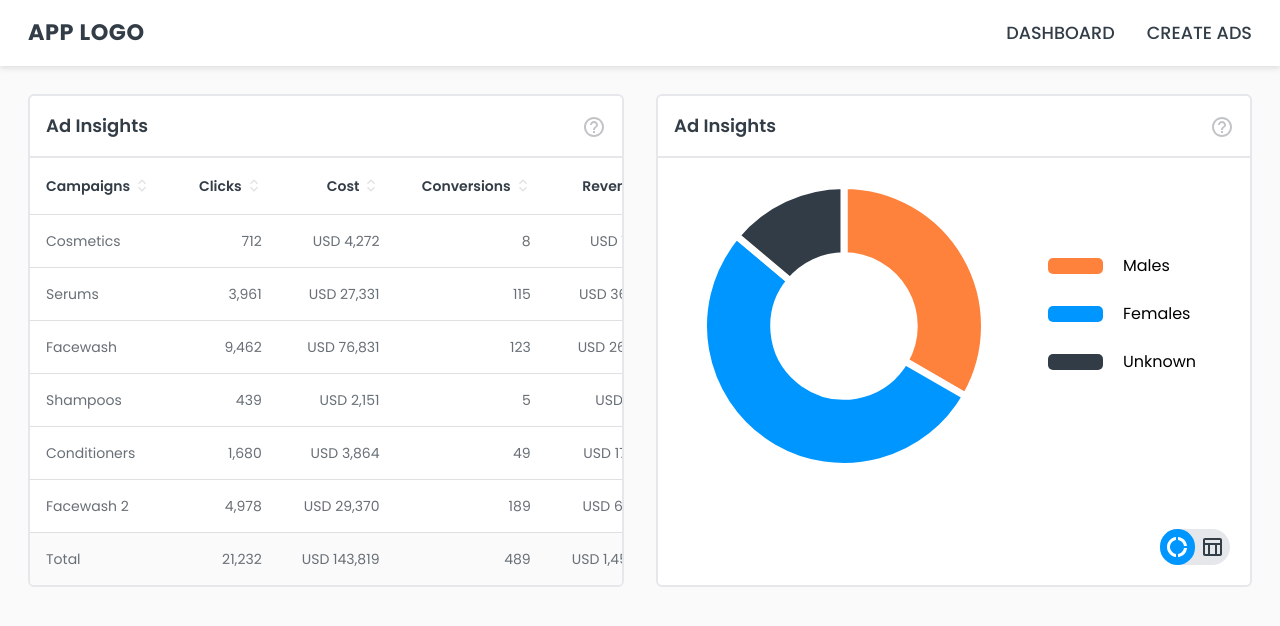
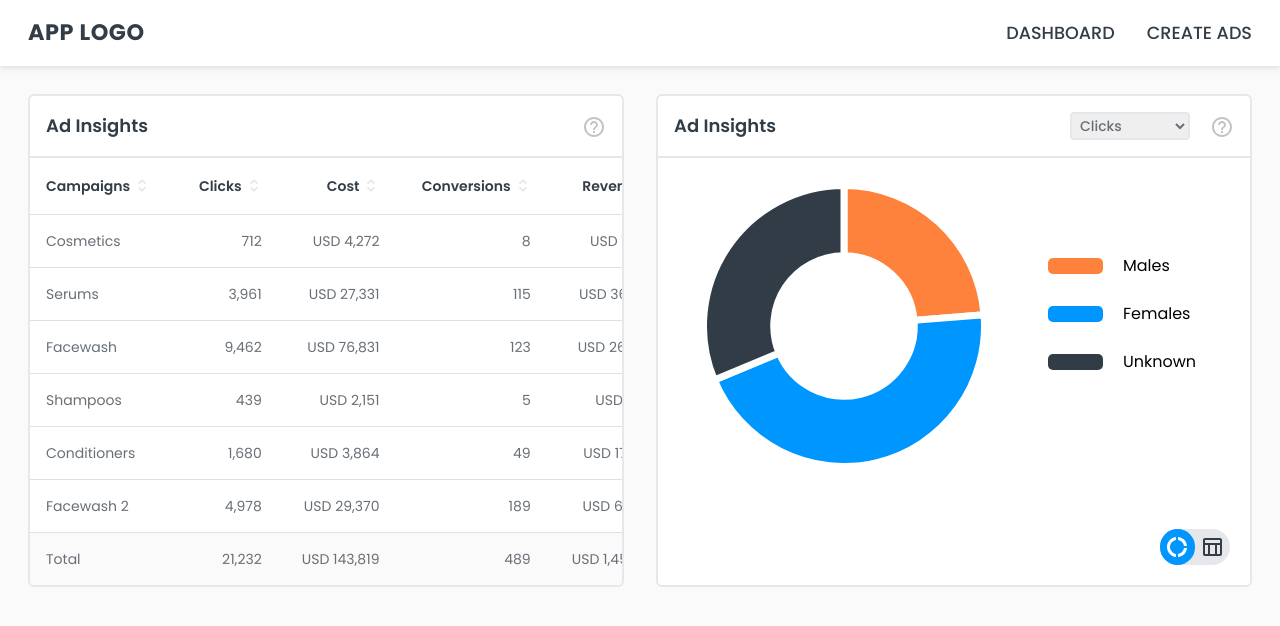
Before and after one commit to prachi-sahu-codes/AdDash, a React (Vite) app: page / in a window 1280 px wide. Shown: the top 626 px of the page. Built offline with nearby package versions, Linux system fonts and the light colour scheme.

Commit message:
feat: select added in doughnut header

```diff
--- a/src/components/doghnutChart/DoughnutChart.jsx
+++ b/src/components/doghnutChart/DoughnutChart.jsx
@@ -1,29 +1,33 @@
 import React from "react";
 import { Chart as ChartJS, ArcElement, Tooltip, Legend } from "chart.js";
 import { Doughnut } from "react-chartjs-2";
+import { useSelector } from "react-redux";
 
 ChartJS.register(ArcElement, Tooltip, Legend);
 
-export const data = {
-  labels: ["Males", "Females", "Unknown"],
-  datasets: [
-    {
-      label: "# of Votes",
-      data: [12, 19, 5],
-      backgroundColor: ["#ff823c", "#0096ff", "#323c46"],
-      borderColor: ["#fff"],
-      borderWidth: 7,
-    },
-  ],
-};
-
-export const DoughnutChart = () => {
+export const DoughnutChart = ({ labelSelected }) => {
+  const graphData = useSelector((state) => state?.dashboard?.graphData);
   const options = {
     plugins: {
       legend: {
         display: false,
       },
     },
+  };
+
+  const labelData = graphData.map((obj) => obj[labelSelected]);
+
+  const data = {
+    labels: ["Males", "Females", "Unknown"],
+    datasets: [
+      {
+        label: "# of Votes",
+        data: labelData,
+        backgroundColor: ["#ff823c", "#0096ff", "#323c46"],
+        borderColor: ["#fff"],
+        borderWidth: 7,
+      },
+    ],
   };
 
   // data.datasets[0].cutout = 84;
--- /dev/null
+++ b/src/components/doughnutHeader/DoughnutHeader.jsx
@@ -0,0 +1,28 @@
+import React from "react";
+import { useSelector } from "react-redux";
+import HelpOutlineIcon from "@mui/icons-material/HelpOutline";
+import { formatTableData } from "../../utils/functions";
+
+export const DoughnutHeader = ({ setLabelSelected }) => {
+  const tableData = useSelector((state) => state?.dashboard?.graphData);
+  const keys = Object.keys(tableData[0]);
+  const filteredKeys = formatTableData(keys).filter((key) => key !== "Group");
+
+  return (
+    <div className="flex gap-5">
+      <select
+        className="text-sm font-medium text-medium-text border-2 rounded px-1 focus:outline-none focus:border-custom-blue"
+        onChange={(e) => setLabelSelected(e.target.value)}
+      >
+        {filteredKeys.map((label) => (
+          <option key={label} value={label.toLowerCase()}>
+            {label}
+          </option>
+        ))}
+      </select>
+      <p className="text-light-text cursor-pointer opacity-60" title="Info">
+        <HelpOutlineIcon />
+      </p>
+    </div>
+  );
+};
--- a/src/components/index.js
+++ b/src/components/index.js
@@ -6,6 +6,7 @@ import { ComponentContainer } from "./componentContainer/ComponentContainer";
 import { Toggle } from "./toggle/Toggle";
 import { AdForm } from "./adForm/AdForm";
 import { SuccessModal } from "./modal/SuccessModal";
+import { DoughnutHeader } from "./doughnutHeader/DoughnutHeader";
 
 export {
   ProductTable,
@@ -16,4 +17,5 @@ export {
   UserTable,
   AdForm,
   SuccessModal,
+  DoughnutHeader,
 };
--- a/src/components/table/UserTable.jsx
+++ b/src/components/table/UserTable.jsx
@@ -1,4 +1,5 @@
 import { useState } from "react";
+import { useSelector } from "react-redux";
 import Table from "@mui/material/Table";
 import TableBody from "@mui/material/TableBody";
 import TableCell from "@mui/material/TableCell";
@@ -6,7 +7,6 @@ import TableContainer from "@mui/material/TableContainer";
 import TableHead from "@mui/material/TableHead";
 import TableRow from "@mui/material/TableRow";
 import Paper from "@mui/material/Paper";
-import { useSelector } from "react-redux";
 import { getTotal, formatTableData } from "../../utils/functions";
 import { SortIcon } from "../icons/SortIcon";
 
--- a/src/pages/dashboard/DashBoard.jsx
+++ b/src/pages/dashboard/DashBoard.jsx
@@ -6,29 +6,41 @@ import {
   DoughnutChart,
   Toggle,
   UserTable,
+  DoughnutHeader,
 } from "../../components/index";
 import HelpOutlineIcon from "@mui/icons-material/HelpOutline";
 
 const DashBoard = () => {
   const [toggle, setToggle] = useState(true);
-
-  const icon = (
+  const [labelSelected, setLabelSelected] = useState("clicks");
+  const productEle = (
     <p className="text-light-text cursor-pointer opacity-60" title="Info">
       <HelpOutlineIcon />
     </p>
   );
+
   return (
     <LayoutContainer>
       <div className="grid grid-cols-1 xl:grid-cols-2 gap-8">
-        <ComponentContainer title="Ad Insights" ele={icon} border>
+        <ComponentContainer title="Ad Insights" ele={productEle} border>
           <ProductTable />
         </ComponentContainer>
 
-        <ComponentContainer title="Ad Insights" ele={icon} border>
+        <ComponentContainer
+          title="Ad Insights"
+          ele={
+            toggle ? (
+              <DoughnutHeader setLabelSelected={setLabelSelected} />
+            ) : (
+              productEle
+            )
+          }
+          border
+        >
           <div className="relative flex flex-col h-full">
             {toggle ? (
               <div className="flex flex-col justify-center items-center">
-                <DoughnutChart />
+                <DoughnutChart labelSelected={labelSelected} />
               </div>
             ) : (
               <UserTable />
```
